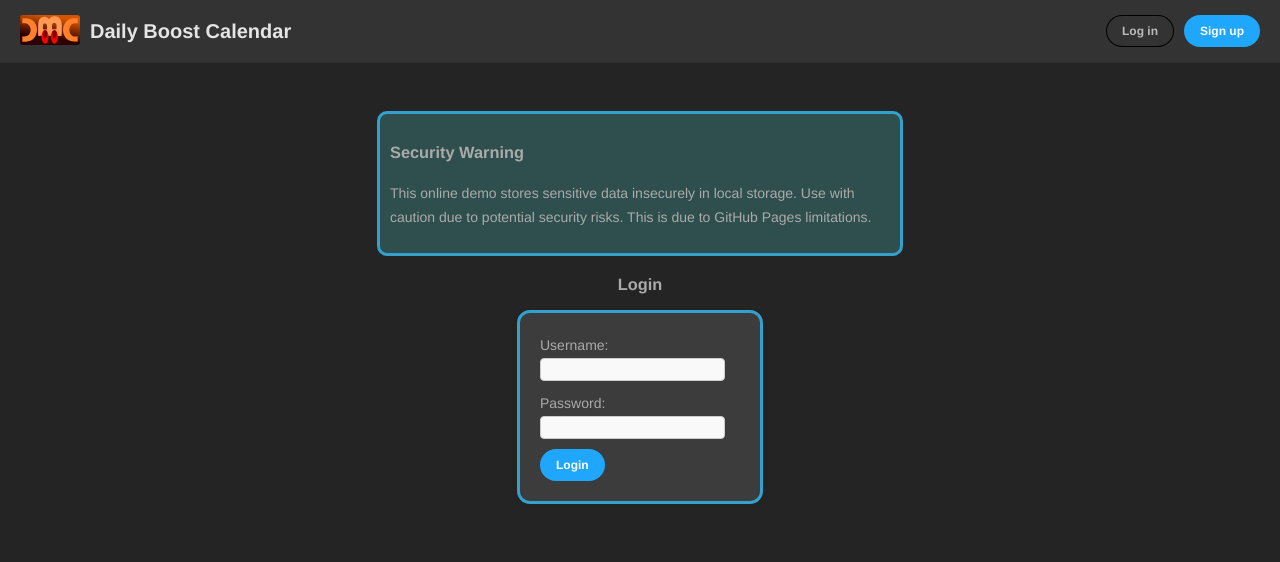
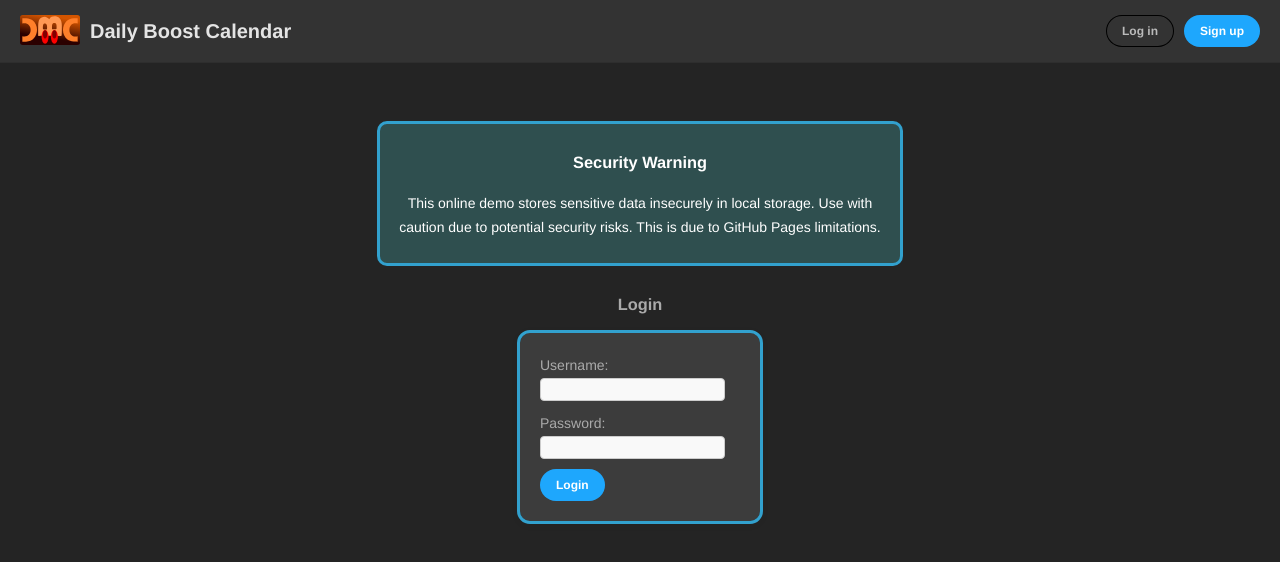
Before and after one commit to darellanodev/daily-boost-calendar, a React (Vite) app: page / in a window 1280 px wide. Both pictures are taken after a click on the button "Continue". Shown: the top 562 px of the page. Built offline with nearby package versions, Linux system fonts and the light colour scheme.

Commit message:
refactor: Create a Message component (closes #34)

```diff
--- a/src/components/AlertInsecureData/index.tsx
+++ b/src/components/AlertInsecureData/index.tsx
@@ -1,16 +1,13 @@
 import React from 'react'
 
 import './alertInsecureData.css'
+import { Message } from '../Message'
 
 export const AlertInsecureData: React.FC = () => {
   return (
-    <div className="alert-insecure-data">
-      <h1>Security Warning</h1>
-      <p>
-        This online demo stores sensitive data insecurely in local storage. Use
-        with caution due to potential security risks. This is due to GitHub
-        Pages limitations.
-      </p>
-    </div>
+    <Message
+      title="Security Warning"
+      content="This online demo stores sensitive data insecurely in local storage. Use with caution due to potential security risks. This is due to GitHub Pages limitations."
+    />
   )
 }
--- a/src/components/Login/index.tsx
+++ b/src/components/Login/index.tsx
@@ -5,6 +5,7 @@ import { AlertInsecureData } from '../AlertInsecureData'
 import { decryptPassword } from '../../utils/encrypt'
 
 import './login.css'
+import { Message } from '../Message'
 
 interface LoginProps {
   onLogin: () => void
@@ -79,9 +80,11 @@ export const Login: React.FC<LoginProps> = ({
         <section>
           <AlertInsecureData />
           {showSignedUpSuccessfully && (
-            <div className="signup-success">
-              Signed up successfully, now you can login
-            </div>
+            <Message
+              title="Signed up successfully."
+              content="Now you can login."
+              isOneLine={true}
+            />
           )}
           <h3>Login</h3>
           <form id="login-form" onSubmit={handleSubmit}>
--- a/src/components/Login/login.css
+++ b/src/components/Login/login.css
@@ -53,13 +53,3 @@ input::placeholder {
 .error-message {
   color: lightcoral;
 }
-
-.signup-success {
-  background-color: darkslategray;
-  color: white;
-  padding: 10px;
-  margin: 10px;
-  border-radius: 10px;
-  border-style: solid;
-  border-color: #32a1ce;
-}
--- /dev/null
+++ b/src/components/Message/index.tsx
@@ -0,0 +1,30 @@
+import React from 'react'
+
+import './message.css'
+
+interface MessageProps {
+  title: string
+  content: string
+  isOneLine?: boolean
+}
+
+export const Message: React.FC<MessageProps> = ({
+  title,
+  content,
+  isOneLine,
+}) => {
+  return (
+    <div className="message">
+      {isOneLine ? (
+        <p>
+          <span className="bold">{title}</span> <span>{content}</span>
+        </p>
+      ) : (
+        <>
+          <h1>{title}</h1>
+          <p>{content}</p>
+        </>
+      )}
+    </div>
+  )
+}
--- /dev/null
+++ b/src/components/Message/message.css
@@ -0,0 +1,14 @@
+.message {
+  background-color: darkslategray;
+  color: white;
+  padding: 10px;
+  margin: 10px;
+  border-radius: 10px;
+  border-style: solid;
+  border-color: #32a1ce;
+  text-align: center;
+  max-width: 500px;
+}
+.bold {
+  font-weight: bold;
+}
```
Also changed, not shown: 1 other file (tests, documents, lock files or other folders).
